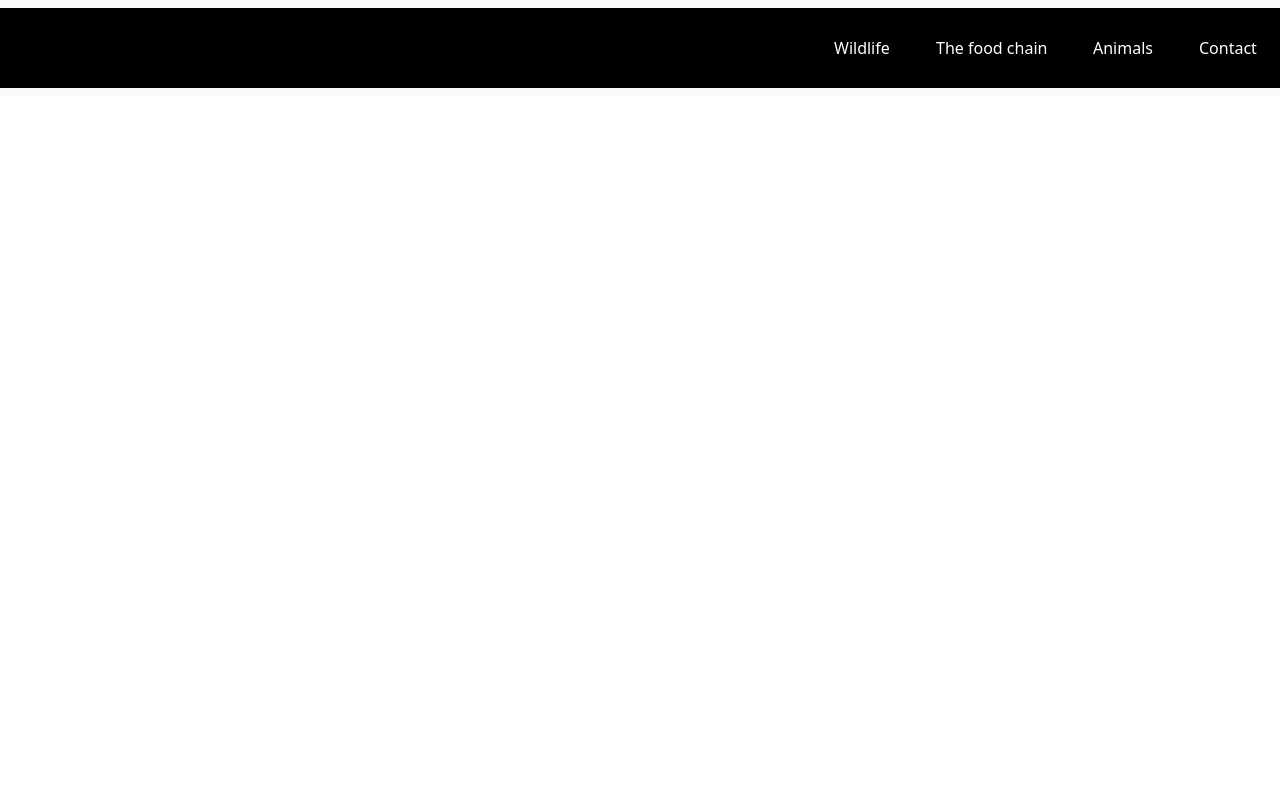
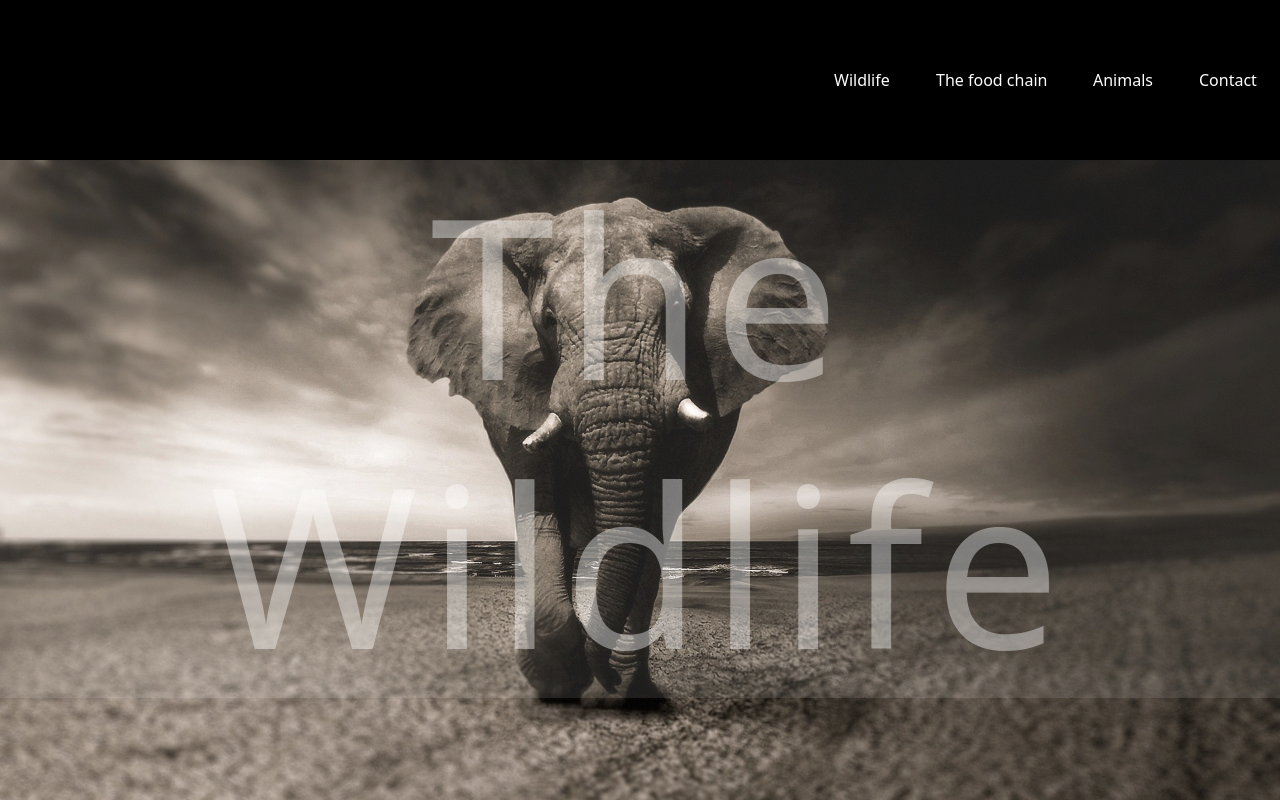
Before and after one commit to Essential-coding/milestone-1-project, a plain HTML site: page index.html in a window 1280 px wide. Drawn offline with nearby package versions, Linux system fonts and the light colour scheme.

Commit message:
Add hero image and text to section

```diff
--- a/assets/css/style.css
+++ b/assets/css/style.css
@@ -1,18 +1,16 @@
 @import url('https://fonts.googleapis.com/css2?family=Roboto:ital,wght@1,300&display=swap');
 
+*{
+    margin: 0;
+    padding: 0;
+    border: 0;
+}
 
 .no-gutters {
 margin-right: 0;
 margin-left: 0;
 padding-right: 0;
 padding-left: 0;
-  }
-
-
-body{
-    margin:0;
-    padding:0;
-    border:0;
     }
 
 
@@ -30,8 +28,23 @@ body{
     color: #FF8C00;
     }
 
+
+.headline-colors{
+    color:rgba(255, 255, 255, 0.4);
+    letter-spacing: 10px;
+    background-color:rgba(255, 255, 255, 0.1)
+    }
+
 /*--------------------------------------------colors-end*/
 
+
+
+
+/*--------------------------------------------navbar*/
+
+.navbar{
+    padding:0;
+    }
 
 
 nav.container-fluid{
@@ -68,6 +81,22 @@ nav.container-fluid{
     text-align:center;
     }
 
+/*--------------------------------------------navbar ends*/
+
+
+
+
+
+
+.image-backgrounds{
+    background-position: center;
+    background-repeat: no-repeat;
+    background-size: cover;
+    }
+
+
+
+
 
 @media only screen and (min-width: 320px) {
 
@@ -75,15 +104,52 @@ nav.container-fluid{
         width:25%;
         height:2.5em;
     }
+
+    #hero-image{
+    background-image: url("/assets/images/elephant.jpg");
+    height:30em;
+    }
+
+    #hero-image-text{
+    height: 10em;
+    width: 100%;
+    position: relative;
+    top:5em;
+    }
+
+
+    #hero-text-size{
+    font-size:4em;
+    text-align:center;
+    }
+
 }
 
 @media only screen and (min-width: 375px) {
-
+/*-----------------------------------------------------------nav*/
     #logo   {
         width:20%;
         height:2.5em;
     }
+/*-----------------------------------------------------------nav ends*/
+
+/*-----------------------------------------------------------hero-image*/
+    #hero-image{
+    background-image: url("/assets/images/elephant.jpg");
+    height:30em;
     }
+
+    #hero-image-text{
+    height: 10em;
+    width: 100%;
+    position: relative;
+    top:5em;
+    }
+
+/*-----------------------------------------------------------hero-image-ends*/
+
+}
+
 
 @media only screen and (min-width: 475px) {
 
@@ -91,37 +157,115 @@ nav.container-fluid{
         width:20%;
         height:2.5em;
     }
-}
 
-@media only screen and (min-width: 475px) {
-
-    #logo   {
-        width:20%;
-        height:2.5em;
+    #hero-image{
+        background-image: url("/assets/images/elephant.jpg");
+        height:30em;
     }
 }
 
 @media only screen and (min-width: 768px) {
 
+
     #logo   {
         width:10%;
         height:2.5em;
     }
+
+    #hero-image{
+        background-image: url("/assets/images/elephant.jpg");
+        height:30em;
+    }
+
+    #hero-image-text{
+    height: 15em;
+    width: 100%;
+    position: relative;
+    top:3em;
+    }
+
+    #hero-text-size{
+    font-size:8em;
+    text-align:center;
+    }
+
+
 }
 
 
 @media only screen and (min-width: 1024px) {
 
     .nav-height{
-        height:5em;
+        height:10em;
     }
 
     #logo   {
         width:10%;
-        height:3em;
+        height:3.5em;
     }
 
     .nav-link{
         margin: 0 15px;
     }
+
+
+
+    #hero-image{
+        height:40em;
     }
+
+    #hero-image-text{
+    height: 15em;
+    width: 100%;
+    position: relative;
+    top:0em;
+    }
+
+    #hero-text-size{
+    font-size:14em;
+    text-align:center;
+    }
+
+
+}
+
+
+
+
+@media only screen and (min-width: 1440px) {
+    /*-----------------------------------------nav*/
+    .nav-height{
+        height:10em;
+    }
+
+    #logo   {
+        width:10%;
+        height:5em;
+    }
+
+    .nav-link{
+    margin: 0 5em;
+    }
+/*---------------------------------------------------nav ends*/
+
+
+
+/*---------------------------------------------------Hero-image*/
+     #hero-image{
+     height:40em;
+    }
+
+    #hero-image-text{
+    height: 15em;
+    width: 100%;
+    position: relative;
+    top:0em;
+    }
+
+    #hero-text-size{
+    font-size:16em;
+    text-align:center;
+    }
+
+/*---------------------------------------------------Hero-ends*/
+}
--- a/index.html
+++ b/index.html
@@ -29,8 +29,14 @@
   </div>
 </nav>
 
+    </header>
 
-    </header>
+    <section id="hero-image" class="image-backgrounds">
+       <div id="hero-image-text">
+           <h1 id="hero-text-size" class="headline-colors">The Wildlife</h1>
+       </div>
+
+    </section>
 
     <main>
 
```
Also changed, not shown: assets/images/elephant.jpg (added). Lines whose indentation alone changed are shown as unchanged.
